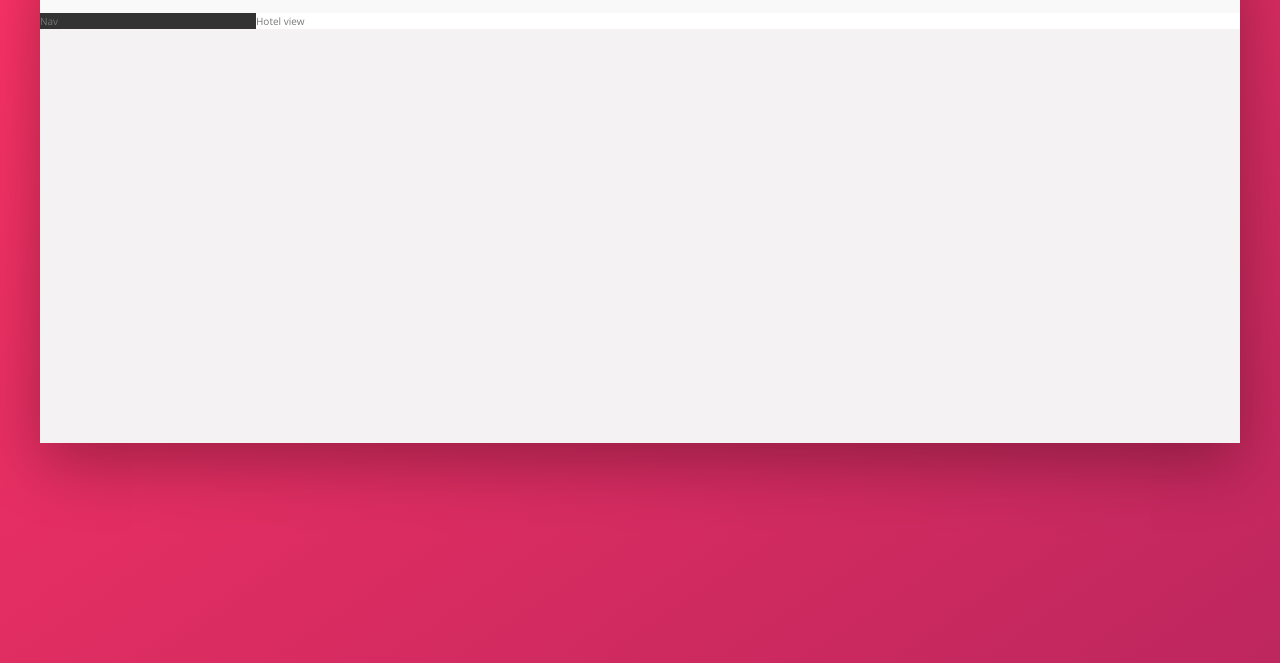
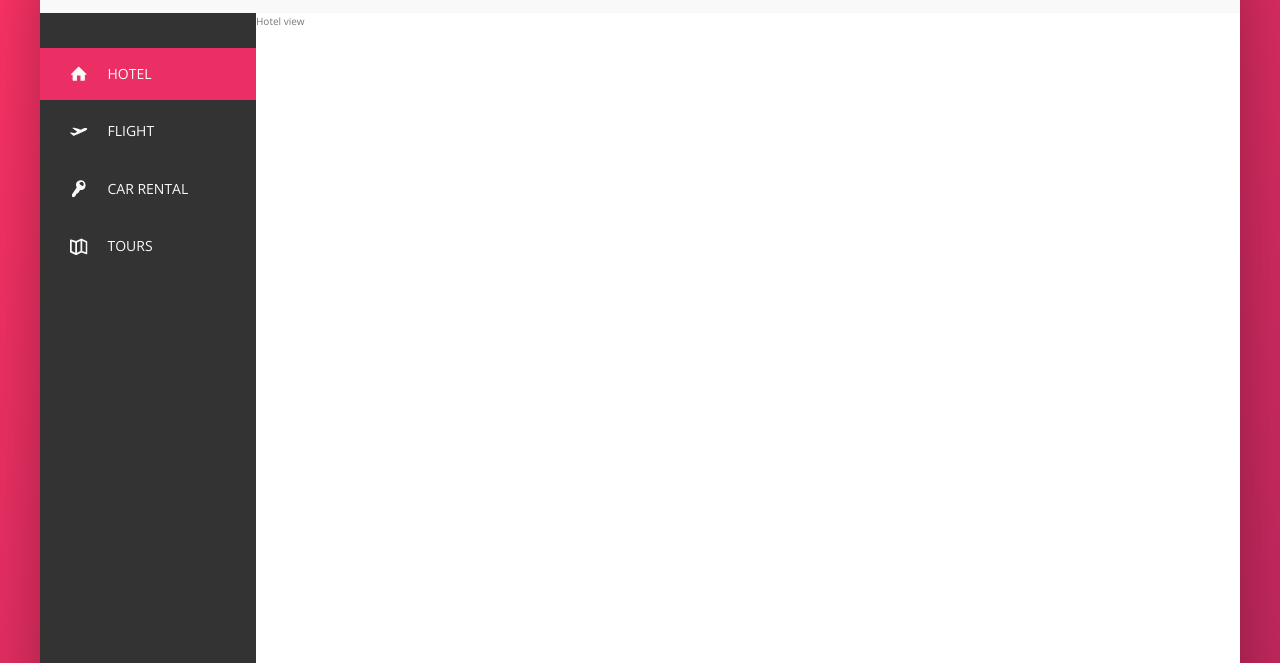
Before and after one commit to dandediu/trillo, a website: page index.html in a window 1280 px wide. Shown: the part 137-800 px from the top of the page. Drawn offline with nearby package versions, Linux system fonts and the light colour scheme.

Commit message:
Side nav.

```diff
--- a/index.html
+++ b/index.html
@@ -60,7 +60,53 @@
                 </nav>
             </header>
             <div class="content">
-                <nav class="sidebar">Nav</nav>
+                <nav class="sidebar">
+                    <ul class="side-nav">
+                        <li class="side-nav__item side-nav__item--active">
+                            <a href="#" class="side-nav__link">
+                                <svg class="side-nav__icon">
+                                    <use
+                                        xlink:href="img/sprite.svg#icon-home"
+                                    ></use>
+                                </svg>
+                                <span>Hotel</span>
+                            </a>
+                        </li>
+                        <li class="side-nav__item">
+                            <a href="#" class="side-nav__link">
+                                <svg class="side-nav__icon">
+                                    <use
+                                        xlink:href="img/sprite.svg#icon-aircraft-take-off"
+                                    ></use>
+                                </svg>
+                                <span>Flight</span>
+                            </a>
+                        </li>
+                        <li class="side-nav__item">
+                            <a href="#" class="side-nav__link">
+                                <svg class="side-nav__icon">
+                                    <use
+                                        xlink:href="img/sprite.svg#icon-key"
+                                    ></use>
+                                </svg>
+                                <span>Car rental</span>
+                            </a>
+                        </li>
+                        <li class="side-nav__item">
+                            <a href="#" class="side-nav__link">
+                                <svg class="side-nav__icon">
+                                    <use
+                                        xlink:href="img/sprite.svg#icon-map"
+                                    ></use>
+                                </svg>
+                                <span>Tours</span>
+                            </a>
+                        </li>
+                    </ul>
+                    <div class="legal">
+                        &copy; 2022 by trillo. All rights reserved.
+                    </div>
+                </nav>
 
                 <main class="hotel-view">Hotel view</main>
             </div>
--- a/sass/_components.scss
+++ b/sass/_components.scss
@@ -116,3 +116,75 @@
         margin-right: 1rem;
     }
 }
+
+/* ***********************************
+    SIDE NAVIGATION
+*************************************/
+
+.side-nav {
+    font-size: 1.4rem;
+    list-style: none;
+    margin-top: 3.5rem;
+
+    &__item {
+        position: relative;
+
+        &:not(:last-child) {
+            margin-bottom: 0.5rem;
+        }
+    }
+
+    &__item::before {
+        content: '';
+        position: absolute;
+        top: 0;
+        left: 0;
+        height: 100%;
+        width: 3px;
+        background-color: var(--color-primary);
+        transform: scaleY(0);
+        transform-origin: bottom;
+        transition: transform 0.2s, width 0.4s cubic-bezier(1, 0, 0, 1) 0.2s,
+            background-color 0.1s;
+    }
+
+    &__item:hover::before,
+    &__item--active::before {
+        transform: scaleY(1);
+        width: 100%;
+    }
+
+    &__item:active::before {
+        background-color: var(--color-primary-light);
+    }
+
+    &__link:visited,
+    &__link:link {
+        color: var(--color-grey-light-1);
+        text-decoration: none;
+        text-transform: uppercase;
+        display: block;
+        padding: 1.5rem 3rem;
+        display: flex;
+        align-items: center;
+        z-index: 10;
+        position: relative;
+    }
+
+    &__icon {
+        width: 1.75rem;
+        height: 1.75rem;
+        margin-right: 2rem;
+        fill: currentColor;
+    }
+}
+
+/* ***********************************
+    LEGAL
+*************************************/
+.legal {
+    font-size: 1.2rem;
+    color: var(--color-grey-light-4);
+    text-align: center;
+    padding: 2.5rem;
+}
--- a/sass/_layouts.scss
+++ b/sass/_layouts.scss
@@ -23,10 +23,15 @@
 .sidebar {
     background-color: var(--color-grey-dark-1);
     flex: 0 0 18%;
+    display: flex;
+    flex-direction: column;
+    justify-content: space-between;
 }
 
 .hotel-view {
     background-color: #fff;
 
+    height: 80rem; // todo: remove in prod
+
     flex: 1;
 }
```
Also changed, not shown: css/style.css.
